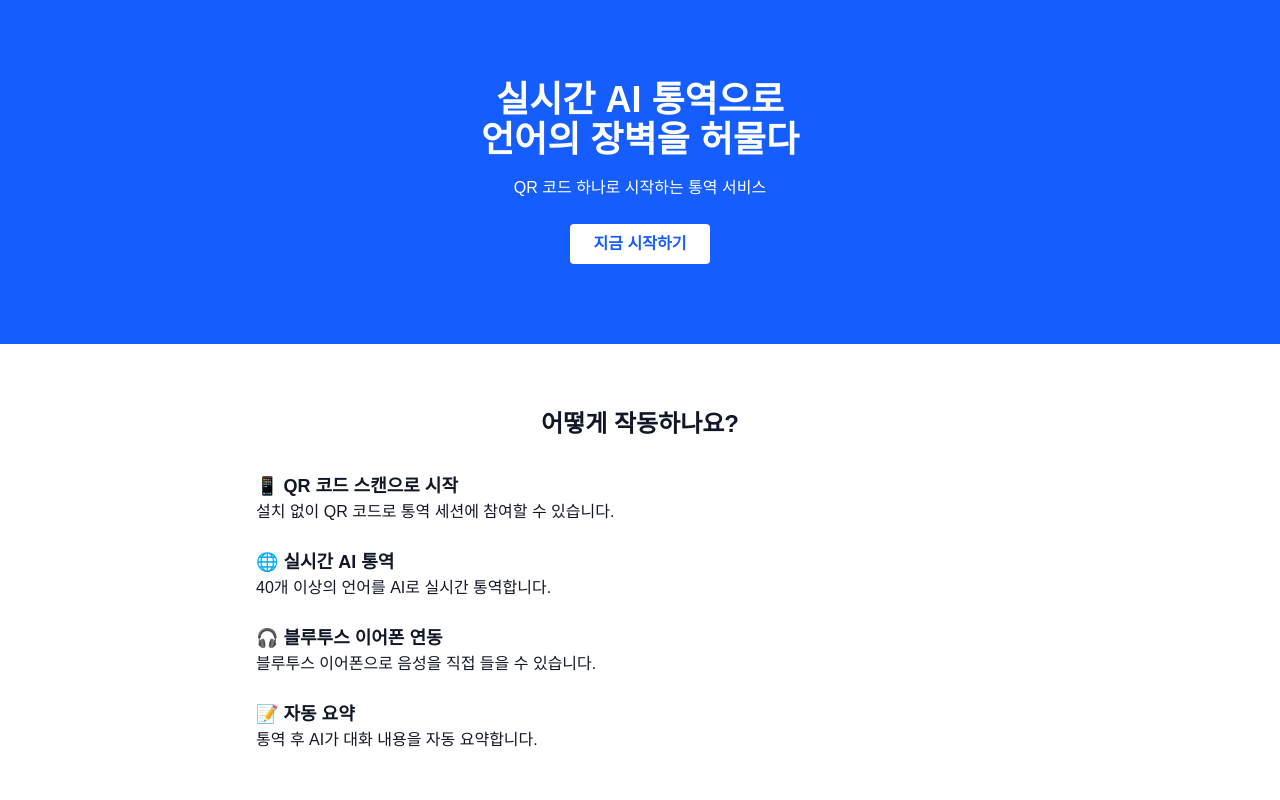
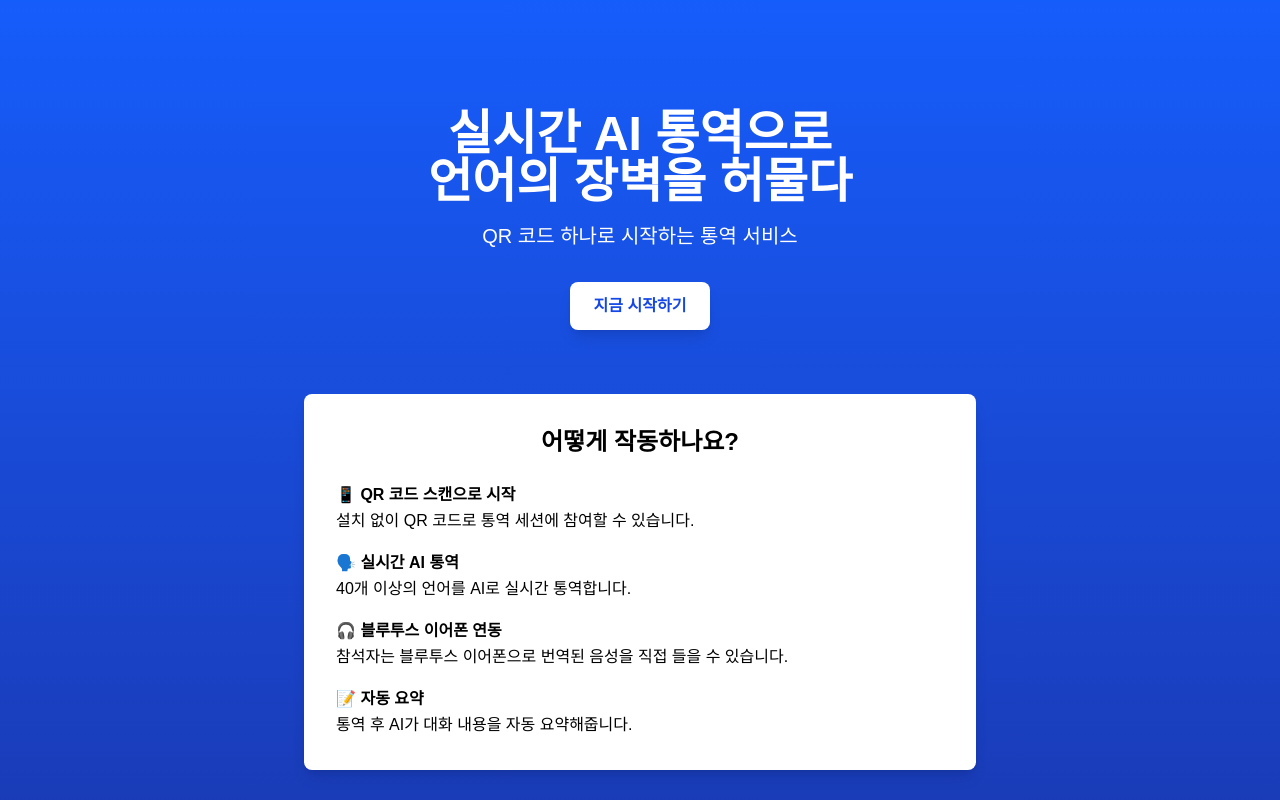
Before and after one commit to guniorg/transqr-platform, a Next.js app: page / in a window 1280 px wide. Shown: the top 800 px of the page. Built offline with nearby package versions, Linux system fonts and the light colour scheme.

Commit message:
Fix: Add working button to navigate to /translate

```diff
--- a/app/page.tsx
+++ b/app/page.tsx
@@ -1,19 +1,32 @@
-'use client';
+'use client'
 
-import Hero from './components/Hero';
-import Features from './components/Features';
-import Pricing from './components/Pricing';
-import Demo from './components/Demo';
-import Contact from './components/Contact';
+import { useRouter } from 'next/navigation'
 
-export default function Home() {
+export default function HomePage() {
+  const router = useRouter()
+
   return (
-    <main className="min-h-screen bg-white text-gray-900">
-      <Hero />
-      <Features />
-      <Pricing />
-      <Demo />
-      <Contact />
+    <main className="flex flex-col items-center justify-center min-h-screen bg-gradient-to-b from-blue-600 to-blue-800 text-white">
+      <section className="text-center mt-20 px-4">
+        <h1 className="text-3xl sm:text-5xl font-bold mb-4">실시간 AI 통역으로<br />언어의 장벽을 허물다</h1>
+        <p className="text-lg sm:text-xl mb-8">QR 코드 하나로 시작하는 통역 서비스</p>
+        <button
+          onClick={() => router.push('/translate')}
+          className="bg-white text-blue-700 font-semibold px-6 py-3 rounded-lg shadow-lg hover:bg-gray-100 transition"
+        >
+          지금 시작하기
+        </button>
+      </section>
+
+      <section className="bg-white text-black rounded-lg shadow-lg mt-16 p-8 w-full max-w-2xl">
+        <h2 className="text-2xl font-bold mb-6 text-center">어떻게 작동하나요?</h2>
+        <ul className="space-y-4 text-left text-base leading-relaxed">
+          <li>📱 <strong>QR 코드 스캔으로 시작</strong><br />설치 없이 QR 코드로 통역 세션에 참여할 수 있습니다.</li>
+          <li>🗣️ <strong>실시간 AI 통역</strong><br />40개 이상의 언어를 AI로 실시간 통역합니다.</li>
+          <li>🎧 <strong>블루투스 이어폰 연동</strong><br />참석자는 블루투스 이어폰으로 번역된 음성을 직접 들을 수 있습니다.</li>
+          <li>📝 <strong>자동 요약</strong><br />통역 후 AI가 대화 내용을 자동 요약해줍니다.</li>
+        </ul>
+      </section>
     </main>
-  );
+  )
 }
```
